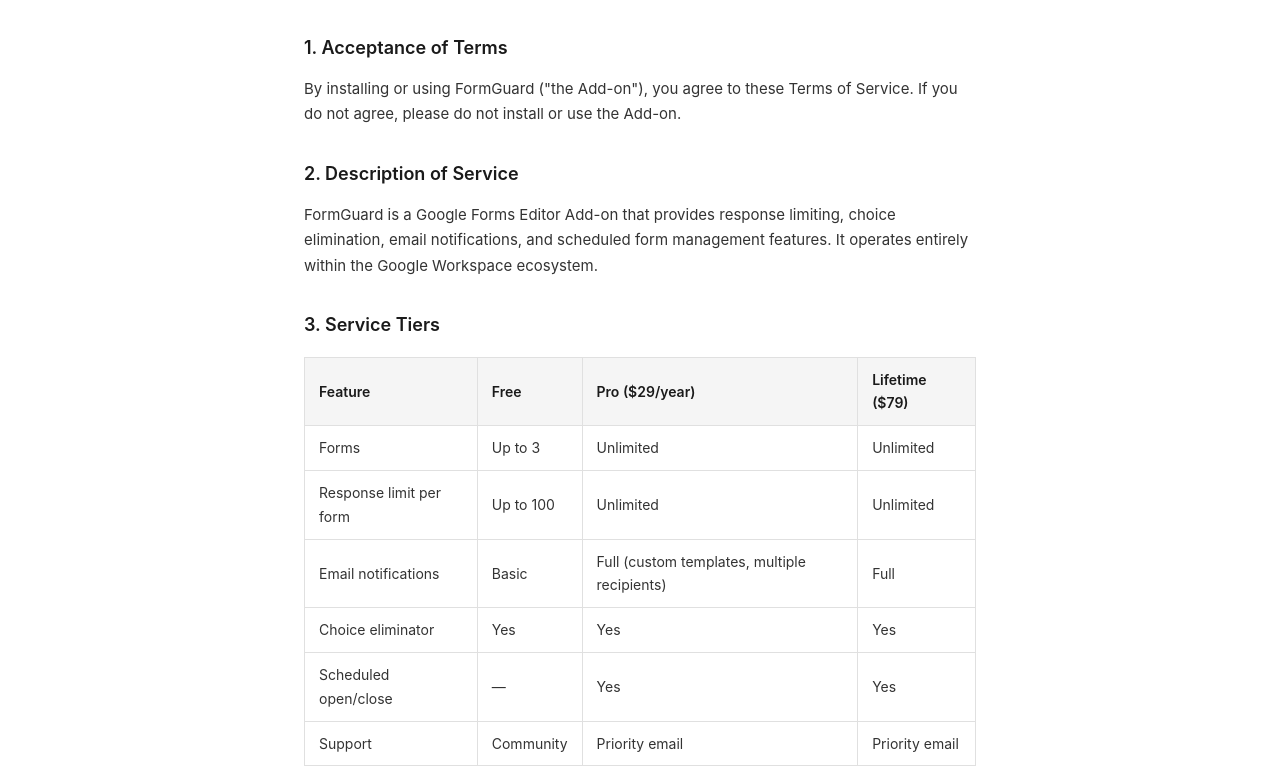
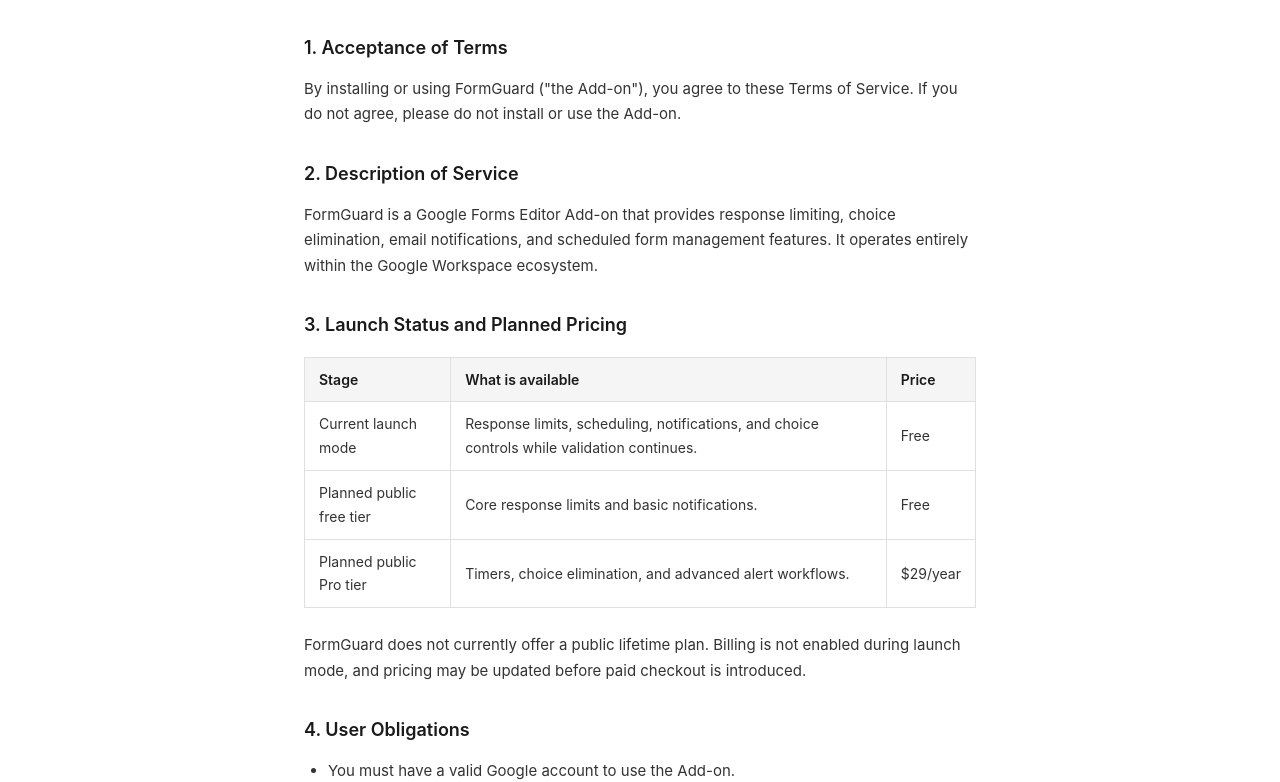
Before and after one commit to lidaban2025/formguard-site, a plain HTML site: page terms.html in a window 1280 px wide. Shown: the part 197-979 px from the top of the page. Drawn offline with Linux system fonts and the light colour scheme.

Commit message:
Update FormGuard launch messaging

```diff
--- a/terms.html
+++ b/terms.html
@@ -127,52 +127,30 @@
         <h2>2. Description of Service</h2>
         <p>FormGuard is a Google Forms Editor Add-on that provides response limiting, choice elimination, email notifications, and scheduled form management features. It operates entirely within the Google Workspace ecosystem.</p>
 
-        <h2>3. Service Tiers</h2>
+        <h2>3. Launch Status and Planned Pricing</h2>
         <table>
             <tr>
-                <th>Feature</th>
-                <th>Free</th>
-                <th>Pro ($29/year)</th>
-                <th>Lifetime ($79)</th>
+                <th>Stage</th>
+                <th>What is available</th>
+                <th>Price</th>
             </tr>
             <tr>
-                <td>Forms</td>
-                <td>Up to 3</td>
-                <td>Unlimited</td>
-                <td>Unlimited</td>
+                <td>Current launch mode</td>
+                <td>Response limits, scheduling, notifications, and choice controls while validation continues.</td>
+                <td>Free</td>
             </tr>
             <tr>
-                <td>Response limit per form</td>
-                <td>Up to 100</td>
-                <td>Unlimited</td>
-                <td>Unlimited</td>
+                <td>Planned public free tier</td>
+                <td>Core response limits and basic notifications.</td>
+                <td>Free</td>
             </tr>
             <tr>
-                <td>Email notifications</td>
-                <td>Basic</td>
-                <td>Full (custom templates, multiple recipients)</td>
-                <td>Full</td>
-            </tr>
-            <tr>
-                <td>Choice eliminator</td>
-                <td>Yes</td>
-                <td>Yes</td>
-                <td>Yes</td>
-            </tr>
-            <tr>
-                <td>Scheduled open/close</td>
-                <td>&mdash;</td>
-                <td>Yes</td>
-                <td>Yes</td>
-            </tr>
-            <tr>
-                <td>Support</td>
-                <td>Community</td>
-                <td>Priority email</td>
-                <td>Priority email</td>
+                <td>Planned public Pro tier</td>
+                <td>Timers, choice elimination, and advanced alert workflows.</td>
+                <td>$29/year</td>
             </tr>
         </table>
-        <p>Pricing is subject to change. Existing subscribers will be honored at their original rate for the duration of their active subscription.</p>
+        <p>FormGuard does not currently offer a public lifetime plan. Billing is not enabled during launch mode, and pricing may be updated before paid checkout is introduced.</p>
 
         <h2>4. User Obligations</h2>
         <ul>
@@ -182,10 +160,10 @@
         </ul>
 
         <h2>5. License Keys</h2>
-        <p>Pro and Lifetime licenses are issued per Google account. License keys are non-transferable. Sharing or reselling license keys is prohibited and may result in license revocation.</p>
+        <p>If paid plans are enabled later, licenses will be issued per Google account. License keys are non-transferable. Sharing or reselling license keys is prohibited and may result in license revocation.</p>
 
         <h2>6. Refunds</h2>
-        <p>We offer a 14-day money-back guarantee for Pro and Lifetime purchases. To request a refund, contact us at <a href="mailto:lidaban2025@gmail.com">lidaban2025@gmail.com</a> within 14 days of purchase.</p>
+        <p>Billing is not enabled right now. If paid plans are enabled later, refund terms will be published before checkout is available. Questions can be sent to <a href="mailto:lidaban2025@gmail.com">lidaban2025@gmail.com</a>.</p>
 
         <h2>7. Disclaimer of Warranties</h2>
         <p>FormGuard is provided <strong>"as is"</strong> and <strong>"as available"</strong> without warranties of any kind, either express or implied. We do not guarantee that:</p>
```
Also changed, not shown: index.html (+19 -18 lines), support.html (+4 -4 lines).
